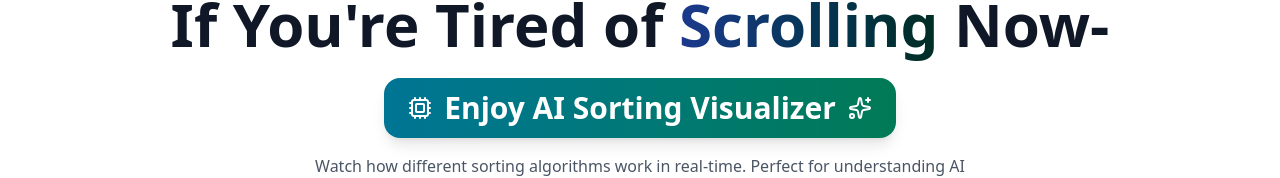
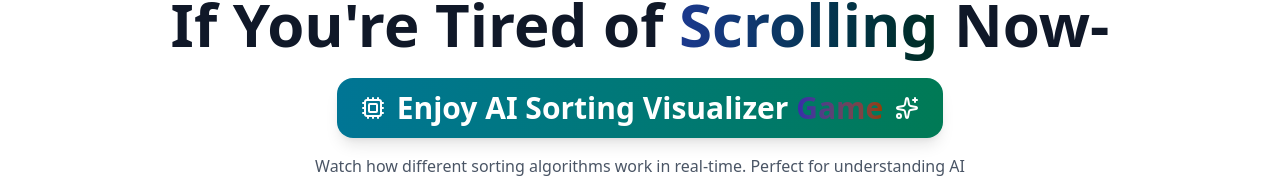
Before and after one commit to RafexStrike/PH-Team-CodeSpirit-QuickClip, a Next.js app: page /layout-component/sortingVisualizer in a window 1280 px wide. Shown: the part 183-361 px from the top of the page. Built offline with nearby package versions, Linux system fonts and the light colour scheme; no server answers.

Commit message:
Edit Some Colour

```diff
--- a/src/app/layout-component/sortingVisualizer/page.jsx
+++ b/src/app/layout-component/sortingVisualizer/page.jsx
@@ -203,7 +203,7 @@ export default function SortingVisualizer() {
           <div className="inline-flex items-center gap-2 sm:gap-3 bg-gradient-to-r from-cyan-700 to-emerald-700 text-white px-4 sm:px-6 py-2 sm:py-3 rounded-xl sm:rounded-2xl shadow-lg mb-3 sm:mb-4 max-w-full">
             <Cpu className="w-4 h-4 sm:w-6 sm:h-6 flex-shrink-0" />
             <h1 className="text-lg sm:text-xl md:text-2xl lg:text-3xl font-bold truncate">
-              Enjoy AI Sorting Visualizer
+              Enjoy AI Sorting Visualizer <span className='bg-gradient-to-r from-indigo-800 to-amber-800 bg-clip-text text-transparent'>Game</span>
             </h1>
             <Sparkles className="w-4 h-4 sm:w-6 sm:h-6 flex-shrink-0" />
           </div>
```
